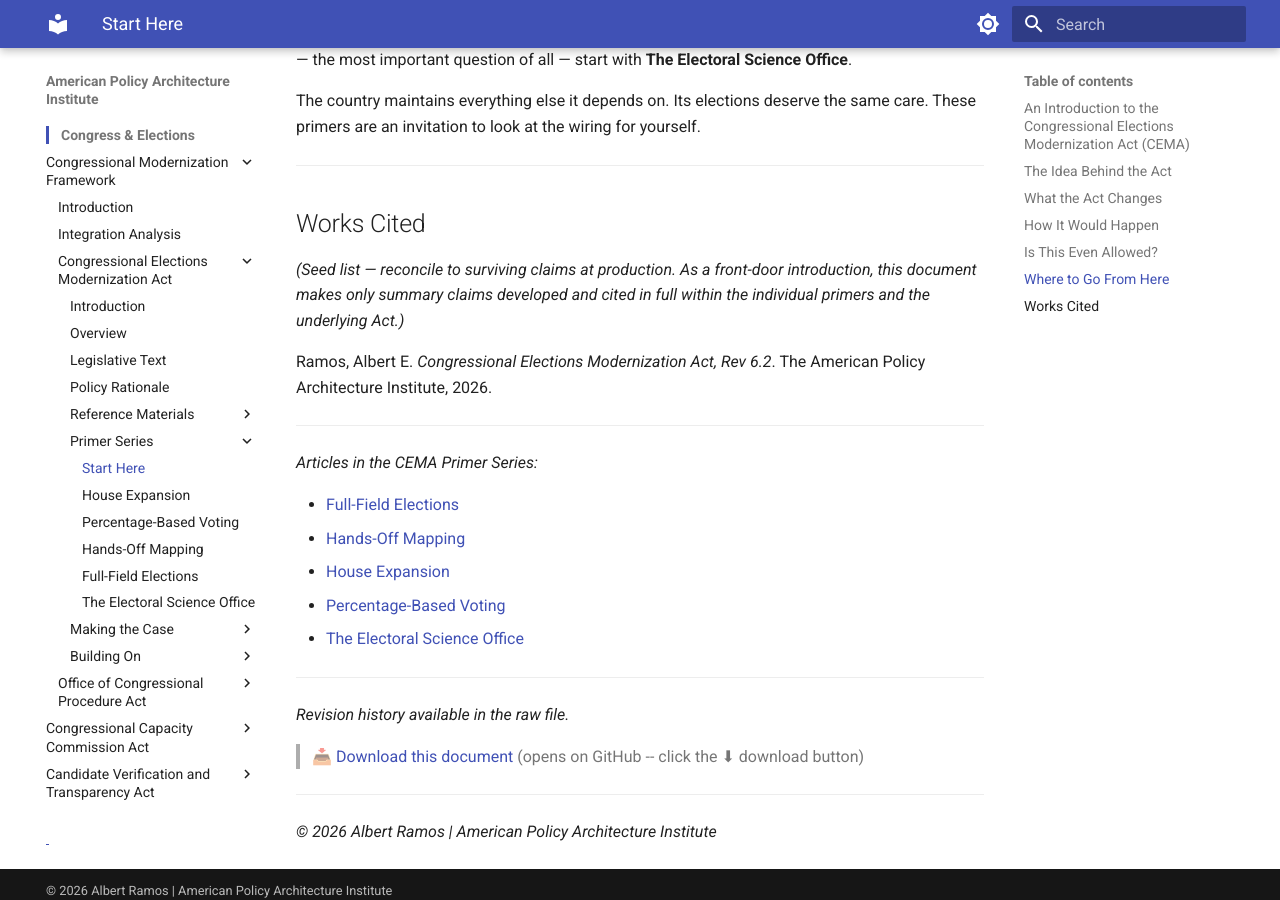
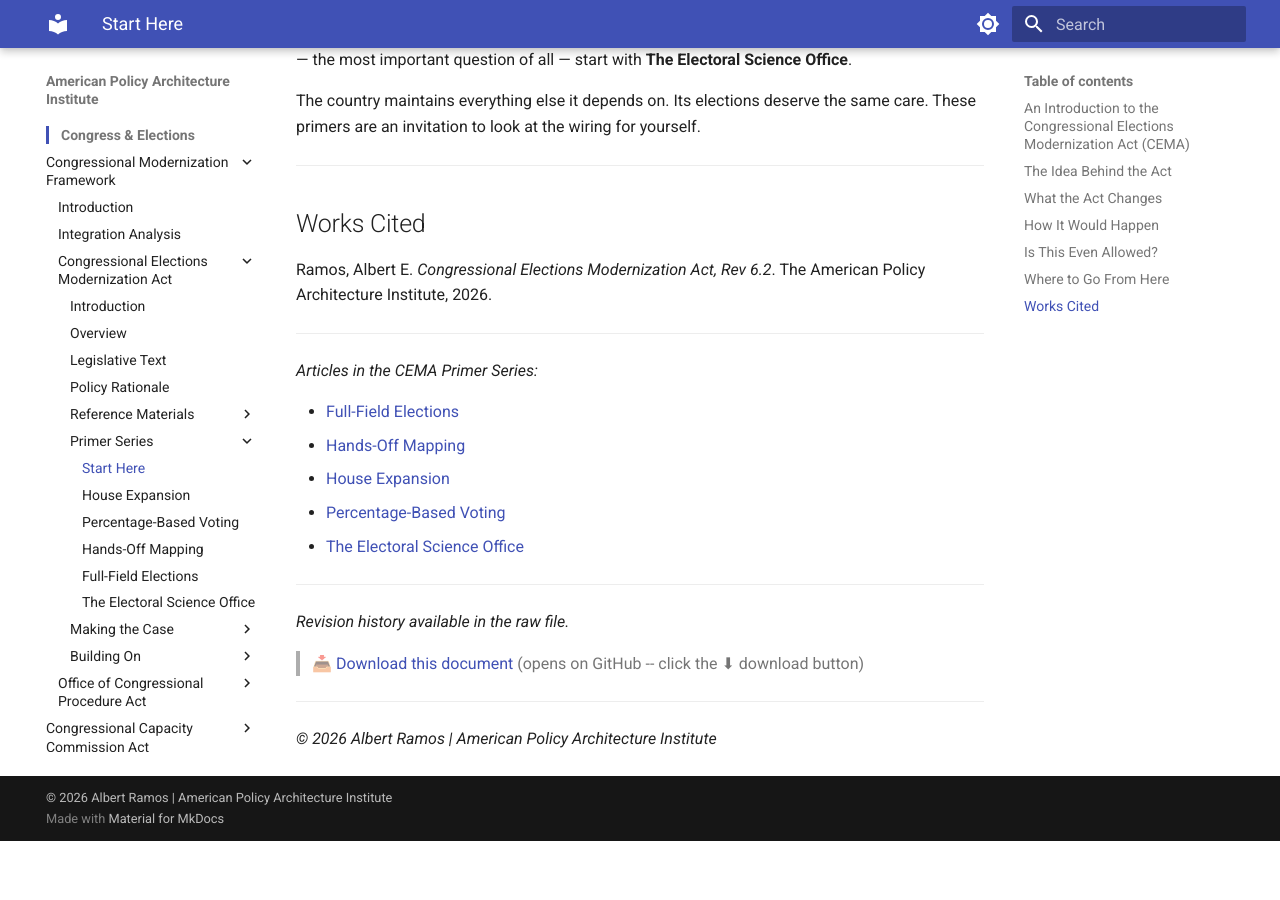
Before and after one commit to albertintech/apai, an MkDocs documentation site: the page built from docs/congress/cmf/cema/start-here.md, in a window 1280 px wide and 900 px high, scrolled down 3858 px. Built offline with MkDocs 1.6.1 and Material for MkDocs 9.7.7, drawn with Linux system fonts in a browser that asks for light colours; after the commit the page ends 4699 px from its top, so only the background shows below that.

Commit message:
Clean up Works Cited section in start-here.md
Removed introductory note from Works Cited section.

```diff
--- a/docs/congress/cmf/cema/start-here.md
+++ b/docs/congress/cmf/cema/start-here.md
@@ -74,8 +74,6 @@
 
 ## Works Cited
 
-*(Seed list — reconcile to surviving claims at production. As a front-door introduction, this document makes only summary claims developed and cited in full within the individual primers and the underlying Act.)*
-
 Ramos, Albert E. *Congressional Elections Modernization Act, Rev 6.2*. The American Policy Architecture Institute, 2026.
 
 ---
```
